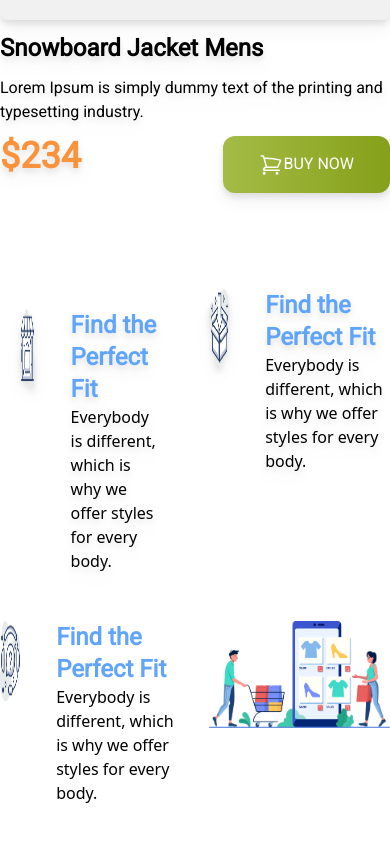
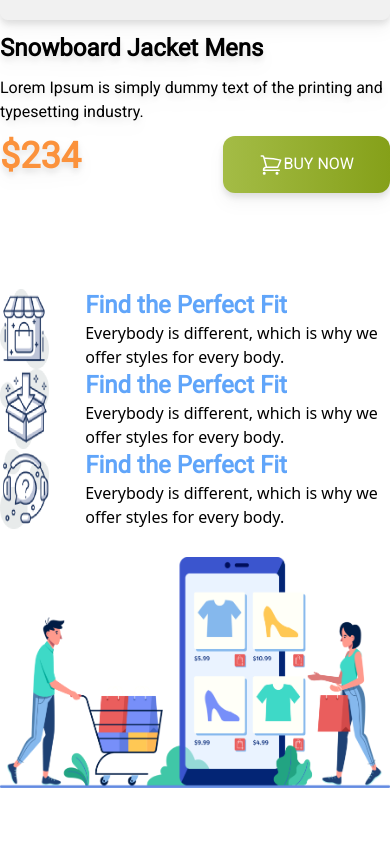
Before and after one commit to Samia123-source/Penguin-fasion-with-tailwind, a plain HTML site: page index.html in a window 390 px wide. Shown: the part 4702-5543 px from the top of the page. Drawn offline with nearby package versions, Linux system fonts and the light colour scheme.

Commit message:
sales section responsive

```diff
--- a/index.html
+++ b/index.html
@@ -148,13 +148,15 @@ Buy Now</button>
         </div>
              </div>
            </section>
-            <!--SALES section-->
+           <!--SALES section-->
            <section class="py-12">
             <div class="max-w-6xl mx-auto">
-                 <div class=" grid grid-cols-2 gap-7">
+                 <div class=" grid grid-cols-1 lg:grid-cols-2 gap-7">
+
                 <!--icon1-->
-                <div class="w:122 h:34">
-                    <div class="flex gap-9 drop-shadow-lg p-5 rounded-lg">
+
+                <div>
+                    <div class="flex gap-9 ">
                     <div>
                          <img src="icons/house.png" class="w-20 h-20" alt="">
                     </div>
@@ -165,10 +167,10 @@ Buy Now</button>
 
                 </div>
 
-                </div>
                 <!--icon2-->
-                <div>
-                    <div class="flex gap-9 drop-shadow-lg ">
+
+                  <div>
+                    <div class="flex gap-9  ">
                     <div>
                          <img src="icons/box.png" class="w-20 h-20" alt="">
                     </div>
@@ -180,7 +182,9 @@ Buy Now</button>
                 </div>
 
                 </div>
+
                 <!--icon3-->
+
                 <div>
                     <div class="flex gap-9">
                     <div>
@@ -194,6 +198,8 @@ Buy Now</button>
                 </div>
 
                 </div>
+                </div>
+
                 <div>
                     <img src="images/shopping.png" alt="">
                 </div>
```
